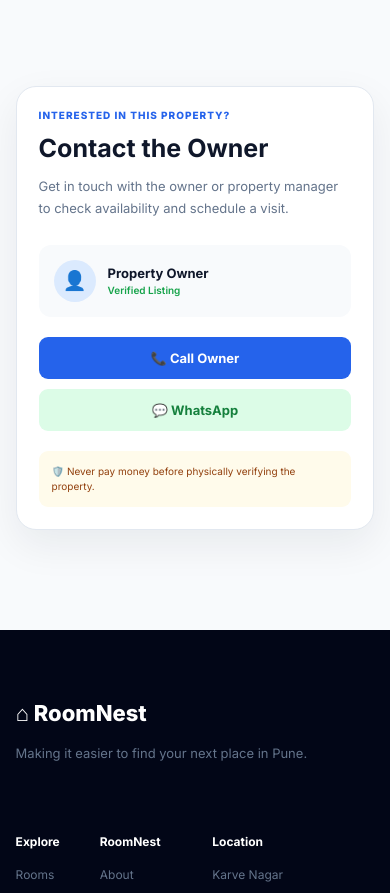
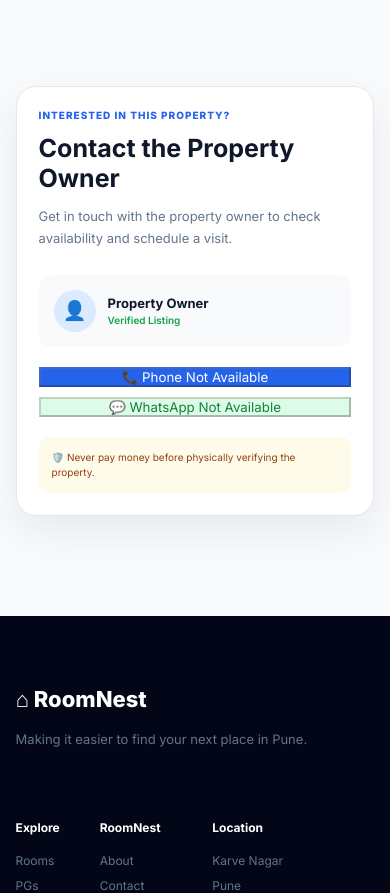
Before and after one commit to shrikantdhavale/RoomNest, a React (Vite) app: page /property/1 in a window 390 px wide. Shown: the part 1620-2513 px from the top of the page. Built offline with nearby package versions, Linux system fonts and the light colour scheme; no server answers.

Commit message:
whatsapp and phone number are added to real fuctionality

```diff
--- a/src/pages/PropertyDetails.jsx
+++ b/src/pages/PropertyDetails.jsx
@@ -12,6 +12,8 @@
 
     const [property, setProperty] = useState(null);
     const [images, setImages] = useState([]);
+    const [ownerProfile, setOwnerProfile] = useState(null);
+
     const [loading, setLoading] = useState(true);
     const [error, setError] = useState("");
 
@@ -27,25 +29,24 @@
         try {
             setLoading(true);
             setError("");
+            setProperty(null);
             setImages([]);
+            setOwnerProfile(null);
 
             // =====================================
             // DEMO PROPERTY
             // =====================================
 
             if (!String(id).startsWith("db-")) {
-
                 const allProperties = [
                     ...properties,
                     ...pgProperties,
                     ...hostelProperties,
                 ];
 
-                const demoProperty =
-                    allProperties.find(
+                const demoProperty = allProperties.find(
                     (item) =>
-                            String(item.id) ===
-                            String(id)
+                        String(item.id) === String(id)
                 );
 
                 if (!demoProperty) {
@@ -56,8 +57,6 @@
 
                 setProperty(demoProperty);
 
-                // Demo properties use their
-                // existing image
                 setImages(
                     demoProperty.image
                         ? [demoProperty.image]
@@ -71,8 +70,7 @@
             // SUPABASE PROPERTY
             // =====================================
 
-            const databaseId =
-                String(id).replace(
+            const databaseId = String(id).replace(
                 "db-",
                 ""
             );
@@ -120,9 +118,38 @@
 
             const uploadedImages =
                 (imageData || []).map(
-                    (image) =>
-                        image.image_url
+                    (image) => image.image_url
                 );
+
+            // =====================================
+            // GET OWNER / BROKER CONTACT
+            // =====================================
+
+            if (data.owner_id) {
+                const {
+                    data: profileData,
+                    error: profileError,
+                } = await supabase.rpc(
+                    "get_property_contact",
+                    {
+                        property_id_input: data.id,
+                    }
+                );
+
+                if (profileError) {
+                    console.error(
+                        "Owner contact error:",
+                        profileError
+                    );
+                } else if (
+                    profileData &&
+                    profileData.length > 0
+                ) {
+                    setOwnerProfile(
+                        profileData[0]
+                    );
+                }
+            }
 
             // =====================================
             // PROPERTY OBJECT
@@ -190,7 +217,6 @@
             );
 
         } catch (error) {
-
             console.error(
                 "Property loading error:",
                 error
@@ -200,12 +226,10 @@
                 error.message ||
                 "Unable to load property."
             );
-
         } finally {
             setLoading(false);
         }
     };
-
 
     // =========================================
     // LOADING
@@ -214,9 +238,7 @@
     if (loading) {
         return (
             <main className="property-details-page">
-
                 <div className="property-details-container">
-
                     <div className="property-not-found">
 
                         <div className="not-found-icon">
@@ -233,13 +255,10 @@
                         </p>
 
                     </div>
-
                 </div>
-
             </main>
         );
     }
-
 
     // =========================================
     // NOT FOUND
@@ -248,7 +267,6 @@
     if (!property) {
         return (
             <main className="property-details-page">
-
                 <div className="property-details-container">
 
                     <div className="property-not-found">
@@ -273,11 +291,9 @@
                     </div>
 
                 </div>
-
             </main>
         );
     }
-
 
     // =========================================
     // IMAGE FALLBACK
@@ -290,13 +306,81 @@
                 "https://images.unsplash.com/photo-1522708323590-d24dbb6b0267?auto=format&fit=crop&w=1200&q=80",
             ];
 
+    // =========================================
+    // OWNER CONTACT
+    // =========================================
+
+    const ownerName =
+        ownerProfile?.full_name ||
+        "Property Owner";
+
+    const ownerRole =
+        ownerProfile?.role === "broker"
+            ? "Broker"
+            : "Property Owner";
+
+    const ownerPhone =
+        ownerProfile?.phone || "";
+
+    // =========================================
+    // NORMALIZE PHONE NUMBER
+    // =========================================
+
+    const normalizePhone = (phone) => {
+        const digits = (phone || "").replace(
+            /\D/g,
+            ""
+        );
+
+        if (!digits) {
+            return "";
+        }
+
+        // Indian 10-digit mobile number
+        // Example: 9876543210
+        // Becomes: 919876543210
+        if (digits.length === 10) {
+            return `91${digits}`;
+        }
+
+        // Already contains India's country code
+        // Example: 919876543210
+        if (
+            digits.startsWith("91") &&
+            digits.length === 12
+        ) {
+            return digits;
+        }
+
+        // Return other valid formats as entered
+        return digits;
+    };
+
+    const whatsappPhone =
+        normalizePhone(ownerPhone);
+
+    // =========================================
+    // WHATSAPP MESSAGE
+    // =========================================
+
+    const whatsappMessage =
+        `Hello, I am interested in your ${property.type} listing "${property.title}" on RoomNest. Is it still available?`;
+
+    const whatsappUrl =
+        whatsappPhone
+            ? `https://wa.me/${whatsappPhone}?text=${encodeURIComponent(
+                whatsappMessage
+            )}`
+            : "#";
 
     return (
         <main className="property-details-page">
 
             <div className="property-details-container">
 
-                {/* BACK */}
+                {/* =========================
+                    BACK
+                ========================= */}
 
                 <Link
                     to="/"
@@ -324,7 +408,6 @@
                         </span>
 
                     </div>
-
 
                     <div className="gallery-side">
 
@@ -385,7 +468,9 @@
                         </div>
 
 
-                        {/* PRICE */}
+                        {/* =========================
+                            PRICE
+                        ========================= */}
 
                         <div className="detail-price-box">
 
@@ -405,7 +490,6 @@
                                 </small>
 
                             </div>
-
 
                             <div className="detail-vacancy">
 
@@ -430,7 +514,9 @@
                         </div>
 
 
-                        {/* DETAILS */}
+                        {/* =========================
+                            DETAILS
+                        ========================= */}
 
                         <div className="property-info-section">
 
@@ -454,7 +540,6 @@
 
 
                                 {property.roomType && (
-
                                     <div className="detail-item">
 
                                         <span>
@@ -466,13 +551,11 @@
                                         </strong>
 
                                     </div>
-
                                 )}
 
 
                                 {property.furnished !==
                                     undefined && (
-
                                     <div className="detail-item">
 
                                         <span>
@@ -486,12 +569,10 @@
                                         </strong>
 
                                     </div>
-
                                 )}
 
 
                                 {property.gender && (
-
                                     <div className="detail-item">
 
                                         <span>
@@ -503,12 +584,10 @@
                                         </strong>
 
                                     </div>
-
                                 )}
 
 
                                 {property.sharing && (
-
                                     <div className="detail-item">
 
                                         <span>
@@ -520,13 +599,11 @@
                                         </strong>
 
                                     </div>
-
                                 )}
 
 
                                 {property.ac !==
                                     undefined && (
-
                                     <div className="detail-item">
 
                                         <span>
@@ -540,7 +617,6 @@
                                         </strong>
 
                                     </div>
-
                                 )}
 
                             </div>
@@ -548,7 +624,9 @@
                         </div>
 
 
-                        {/* AMENITIES */}
+                        {/* =========================
+                            AMENITIES
+                        ========================= */}
 
                         <div className="property-info-section">
 
@@ -560,7 +638,6 @@
 
                                 {property.tags.map(
                                     (tag, index) => (
-
                                         <div
                                             className="amenity"
                                             key={index}
@@ -573,7 +650,6 @@
                                             {tag}
 
                                         </div>
-
                                     )
                                 )}
 
@@ -582,7 +658,9 @@
                         </div>
 
 
-                        {/* DESCRIPTION */}
+                        {/* =========================
+                            DESCRIPTION
+                        ========================= */}
 
                         <div className="property-info-section">
 
@@ -613,15 +691,20 @@
                         </span>
 
                         <h2>
-                            Contact the Owner
+                            Contact the {ownerRole}
                         </h2>
 
                         <p>
-                            Get in touch with the owner
-                            or property manager to check
-                            availability and schedule a visit.
+                            Get in touch with the{" "}
+                            {ownerRole.toLowerCase()}{" "}
+                            to check availability
+                            and schedule a visit.
                         </p>
 
+
+                        {/* =========================
+                            OWNER INFO
+                        ========================= */}
 
                         <div className="owner-info">
 
@@ -632,7 +715,7 @@
                             <div>
 
                                 <strong>
-                                    Property Owner
+                                    {ownerName}
                                 </strong>
 
                                 <span>
@@ -644,27 +727,63 @@
                         </div>
 
 
+                        {/* =========================
+                            CONTACT BUTTONS
+                        ========================= */}
+
                         <div className="contact-buttons">
 
+                            {whatsappPhone ? (
+
                                 <a
-                                href="tel:+919000000001"
+                                    href={`tel:+${whatsappPhone}`}
                                     className="call-button"
                                 >
-                                📞 Call Owner
+                                    📞 Call {ownerRole}
                                 </a>
 
+                            ) : (
+
+                                <button
+                                    type="button"
+                                    className="call-button"
+                                    disabled
+                                >
+                                    📞 Phone Not Available
+                                </button>
+
+                            )}
+
+
+                            {whatsappPhone ? (
 
                                 <a
-                                href="https://wa.me/919000000001"
+                                    href={whatsappUrl}
                                     target="_blank"
-                                rel="noreferrer"
+                                    rel="noopener noreferrer"
                                     className="whatsapp-button"
                                 >
                                     💬 WhatsApp
                                 </a>
 
+                            ) : (
+
+                                <button
+                                    type="button"
+                                    className="whatsapp-button"
+                                    disabled
+                                >
+                                    💬 WhatsApp Not Available
+                                </button>
+
+                            )}
+
                         </div>
 
+
+                        {/* =========================
+                            WARNING
+                        ========================= */}
 
                         <div className="contact-warning">
 
```
Lines whose indentation alone changed are shown as unchanged.
